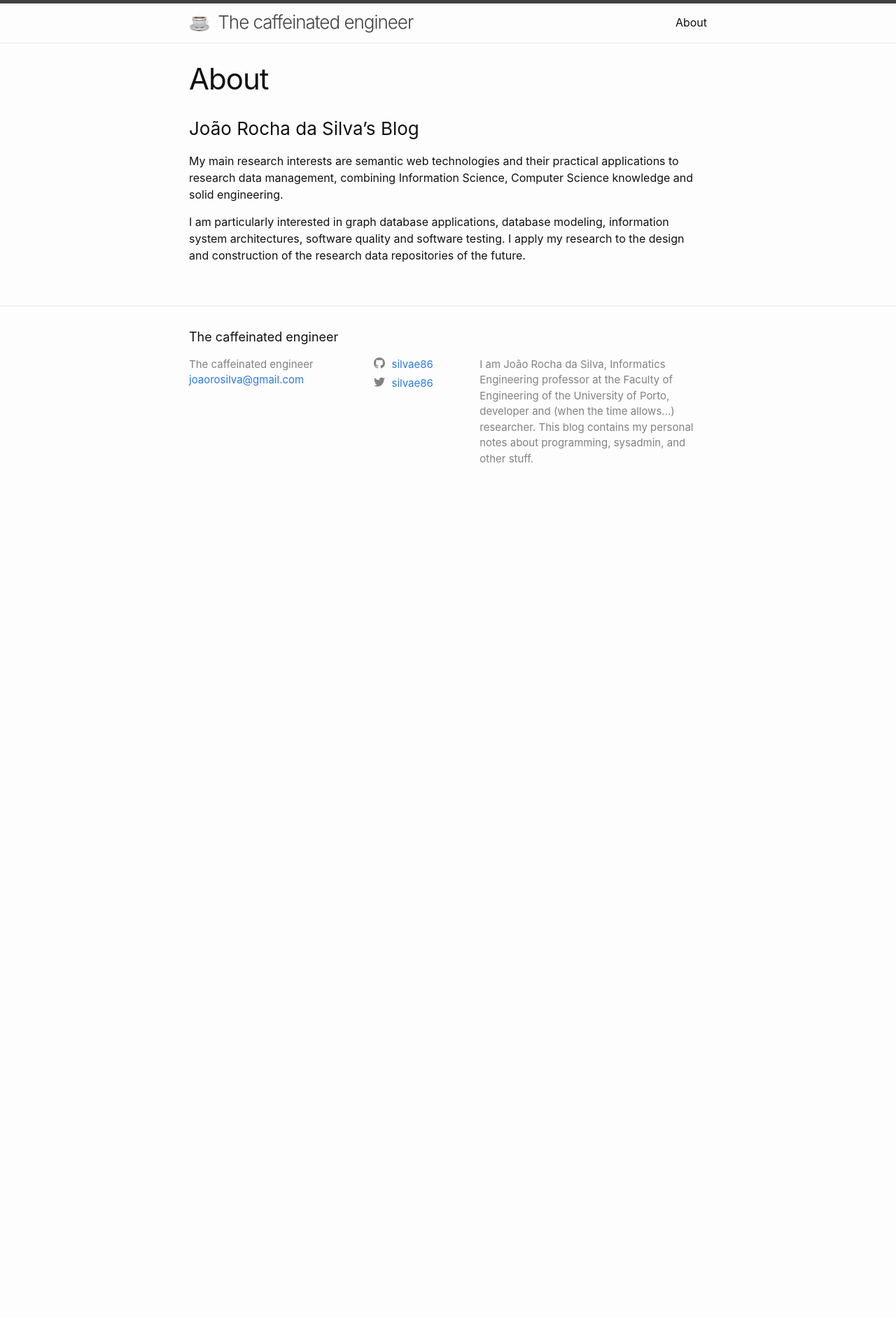
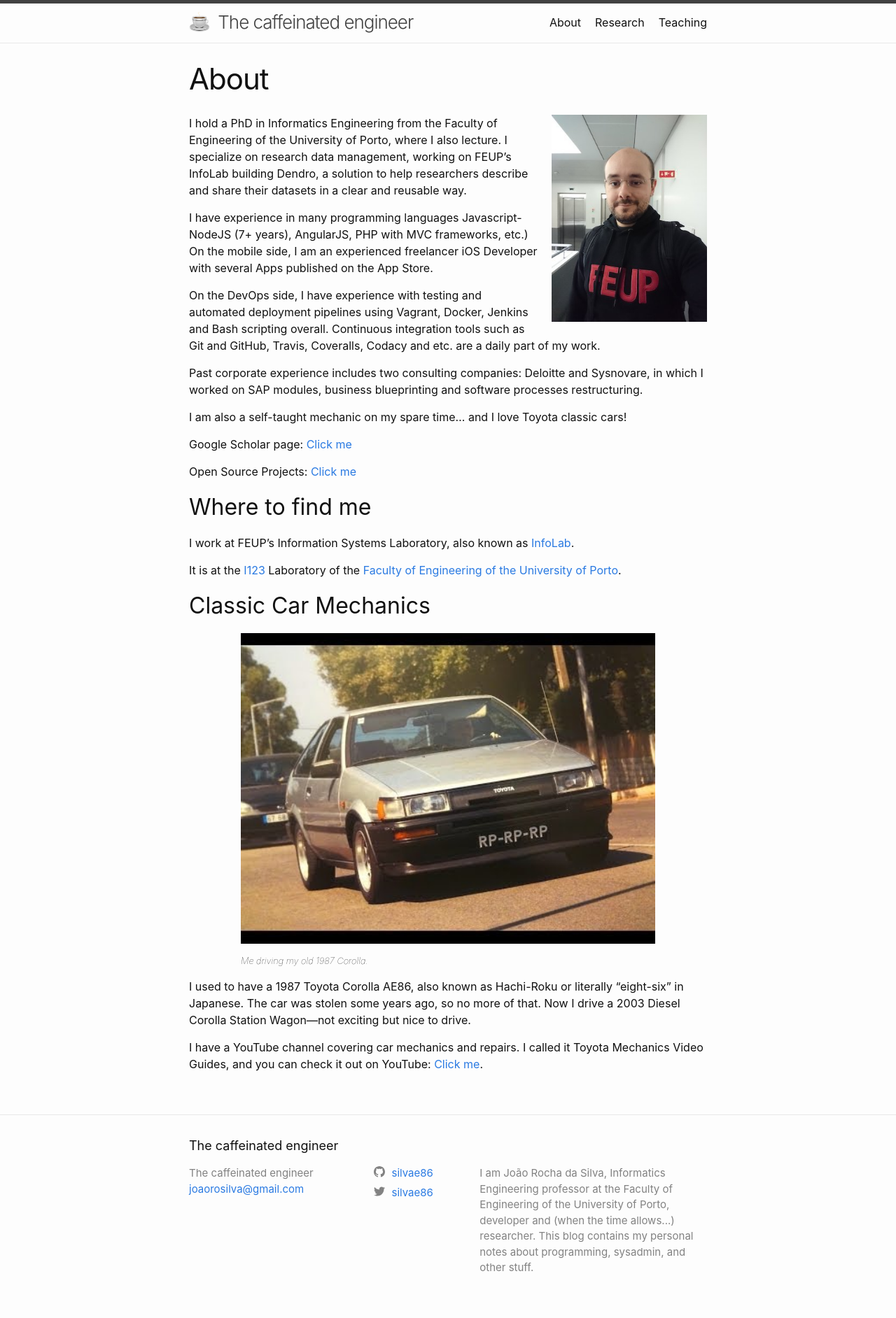
Before and after one commit to silvae86/silvae86.github.io, a Jekyll site: the page built from about.md, in a window 1280 px wide. Shown: the whole page at 70% size. Built offline with Jekyll 4.4.1, drawn with Linux system fonts in a browser that asks for light colours; before the commit the page ends 900 px from its top, so only the background shows below that.

Commit message:
Added Research and Teaching sections

```diff
--- a/_sass/minima/_custom.scss
+++ b/_sass/minima/_custom.scss
@@ -6,3 +6,31 @@
     padding-right: 5px;
     vertical-align: text-top;
 }
+
+.float-right {
+    float: left;
+    margin-right: 1em;
+    width: 30%;
+}
+
+.float-left {
+    float: right;
+    margin-left: 1em;
+    width: 30%;
+}
+
+.img-center {
+    margin-left: auto;
+    margin-right: auto;
+    display:block;
+    width: 80%;
+}
+
+.img-caption {
+  margin-left: auto;
+  margin-right: auto;
+  display:block;
+  width: 80%;
+  font-weight: lighter;
+  font-size: 0.8em;
+}
--- a/about.md
+++ b/about.md
@@ -4,15 +4,37 @@
 permalink: /about/
 ---
 
-### João Rocha da Silva's Blog
+![João Rocha da Silva](/assets/images/about/me.jpg){:class="float-left"}
 
-My main research interests are semantic web technologies and their practical applications
-to research data management, combining Information Science, Computer Science knowledge and solid engineering.
+I hold a PhD in Informatics Engineering from the Faculty of Engineering of the University of Porto, where I also lecture. I specialize on research data management, working on FEUP's InfoLab building Dendro, a solution to help researchers describe and share their datasets in a clear and reusable way.
 
-I am particularly interested in graph database applications, database modeling, information
-system architectures, software quality and software testing. I apply my research to the design and construction of
-the research data repositories of the future.
+I have experience in many programming languages Javascript-NodeJS (7+ years), AngularJS, PHP with MVC frameworks, etc.) On the mobile side, I am an experienced freelancer iOS Developer with several Apps published on the App Store.
 
+On the DevOps side, I have experience with testing and automated deployment pipelines using Vagrant, Docker, Jenkins and Bash scripting overall. Continuous integration tools such as Git and GitHub, Travis, Coveralls, Codacy and etc. are a daily part of my work.
+
+Past corporate experience includes two consulting companies: Deloitte and Sysnovare, in which I worked on SAP modules, business blueprinting and software processes restructuring.
+
+I am also a self-taught mechanic on my spare time... and I love Toyota classic cars!
+
+Google Scholar page: [Click me](https://scholar.google.pt/citations?user=GYoCHRYAAAAJ)
+
+Open Source Projects: [Click me](https://github.com/silvae86)
+
+## Where to find me
+
+I work at FEUP's Information Systems Laboratory, also known as [InfoLab](http://infolab.fe.up.pt/).
+
+It is at the [I123](https://sigarra.up.pt/feup/pt/instal_geral.espaco_view?pv_id=74570) Laboratory of the [Faculty of Engineering of the University of Porto](https://sigarra.up.pt/feup/pt/web_page.Inicial).
+
+##  Classic Car Mechanics
+
+![Me driving my old AE86](/assets/images/about/ae86.jpg){:class="img-center"}
+
+*Me driving my old 1987 Corolla.*{:class="img-caption"}
+
+I used to have a 1987 Toyota Corolla AE86, also known as Hachi-Roku or literally "eight-six" in Japanese. The car was stolen some years ago, so no more of that. Now I drive a 2003 Diesel Corolla Station Wagon---not exciting but nice to drive.
+
+I have a YouTube channel covering car mechanics and repairs. I called it Toyota Mechanics Video Guides, and you can check it out on YouTube: [Click me](https://www.youtube.com/channel/UCbjjlEagh5_nduX_u-SkvdQ).
 
 <!--
 
```
Also changed, not shown: research.md (added, +32 -0 lines), teaching.md (added, +26 -0 lines), assets/images/about/ae86.jpg (added), assets/images/about/me.JPG (added), 2 other files.
